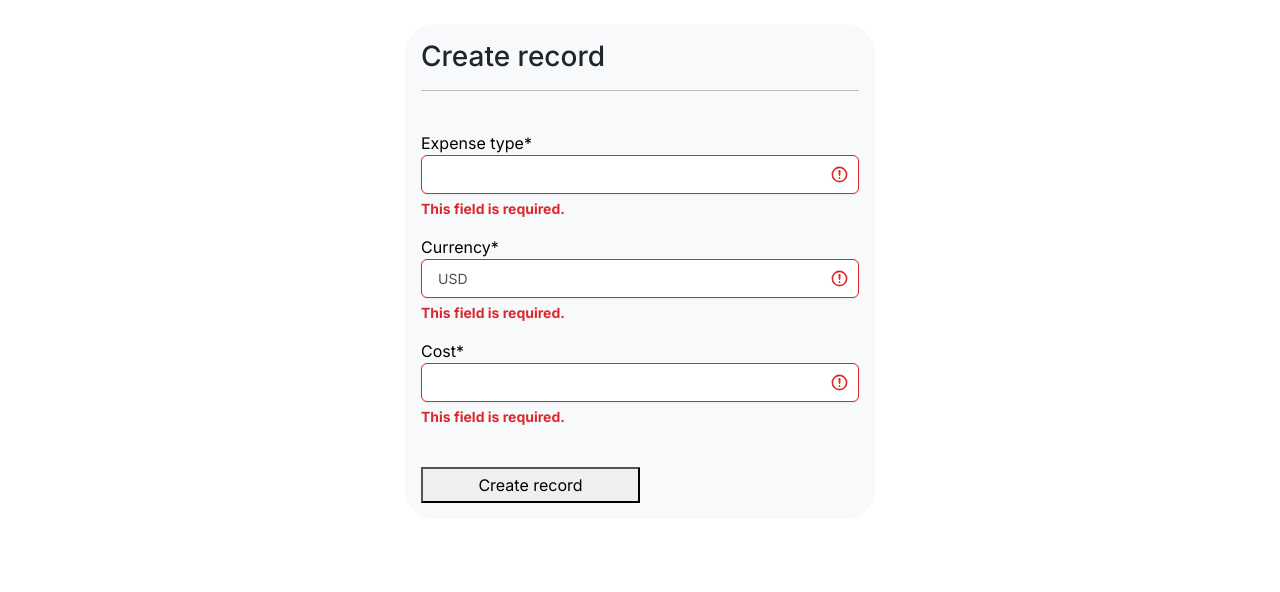
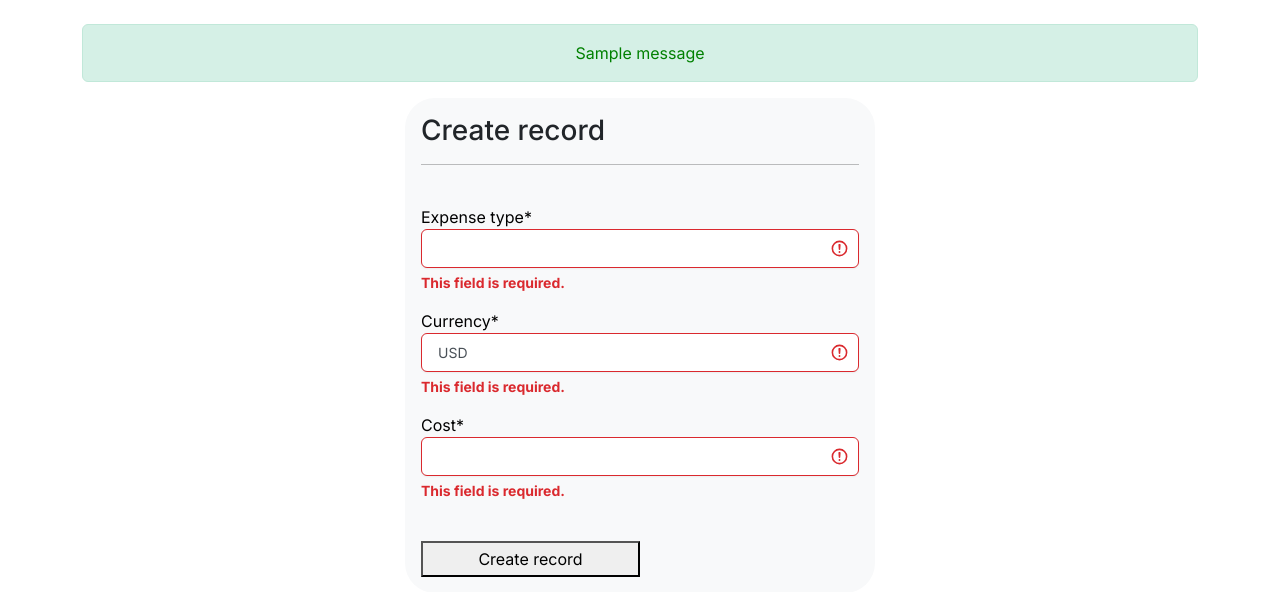
Before and after one commit to Borys-777/BudgetBuddy, a Django app: page /create-record in a window 1280 px wide. Shown: the part 67-659 px from the top of the page. Run offline with Django 4.2, Linux system fonts and the light colour scheme; a user stored in the database is signed in; tables that the repository leaves empty hold one stand-in row (values such as "Sample post"); one stand-in notice (Sample message) is shown; parts of the project's set-up code (start-up, migrations or seed data) failed here and were passed over; some libraries are stand-ins or nearby versions.

Commit message:
Added notification mesages - when user login-logout + when record was added, updated, deleted

```diff
--- a/expense_add/templates/expense_add/base.html
+++ b/expense_add/templates/expense_add/base.html
@@ -35,17 +35,20 @@
 
         {% for message in messages %}
 
-        {% endfor %}
 
         {% if message.level == DEFAULT_MESSAGE_LEVELS.SUCCESS %}
 
-        <p class="alert alert-success float-center text-center">
+        <p class="alert alert-success float-center text-center message-text">
+
+            {{message}}
 
         </p>
 
 
 
         {% endif %}
+
+        {% endfor %}
 
         {% block content %}
 
--- a/static/css/style.css
+++ b/static/css/style.css
@@ -4,3 +4,8 @@
     width: 470px;
     color: black;
 }
+
+.message-text {
+
+    color:green;
+}
```
